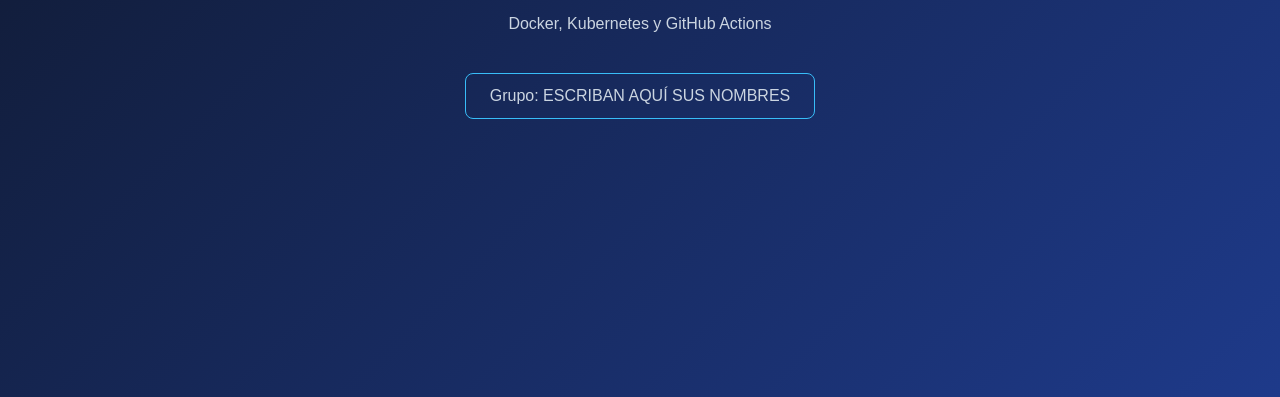
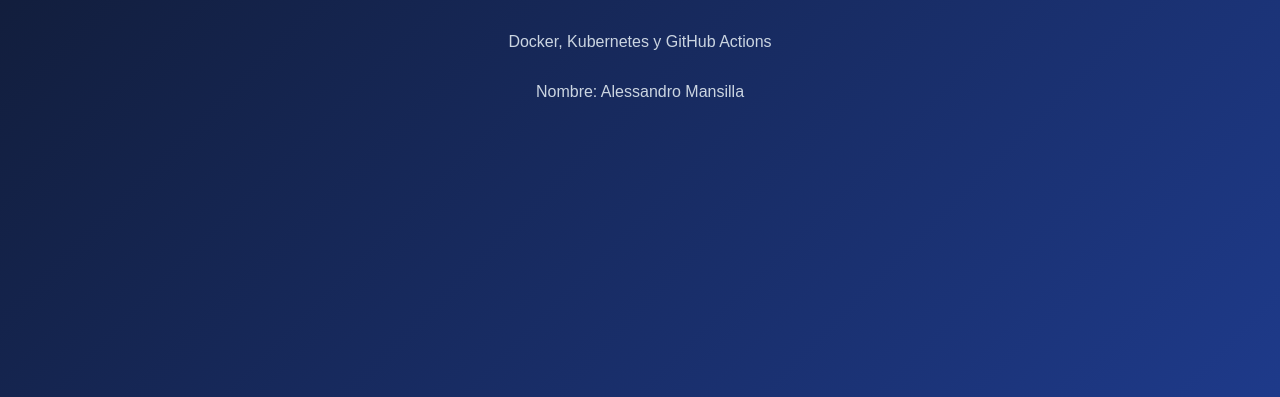
Before and after one commit to Al3ssandr01590/laboratorio-devops, a plain HTML site: page site/index.html in a window 1280 px wide. Shown: the part 403-800 px from the top of the page. Drawn offline with Linux system fonts and the light colour scheme.

Commit message:
Update and rename index.html to site/index.html

```diff
--- a/index.html
+++ b/site/index.html
@@ -32,6 +32,6 @@
   <h1>Laboratorio DevOps</h1>
   <h2>Desarrollo Web</h2>
   <p>Docker, Kubernetes y GitHub Actions</p>
-  <p class="grupo">Grupo: ESCRIBAN AQUÍ SUS NOMBRES</p>
+  <p class="Nombre">Nombre: Alessandro Mansilla</p>
 </body>
 </html>
```
